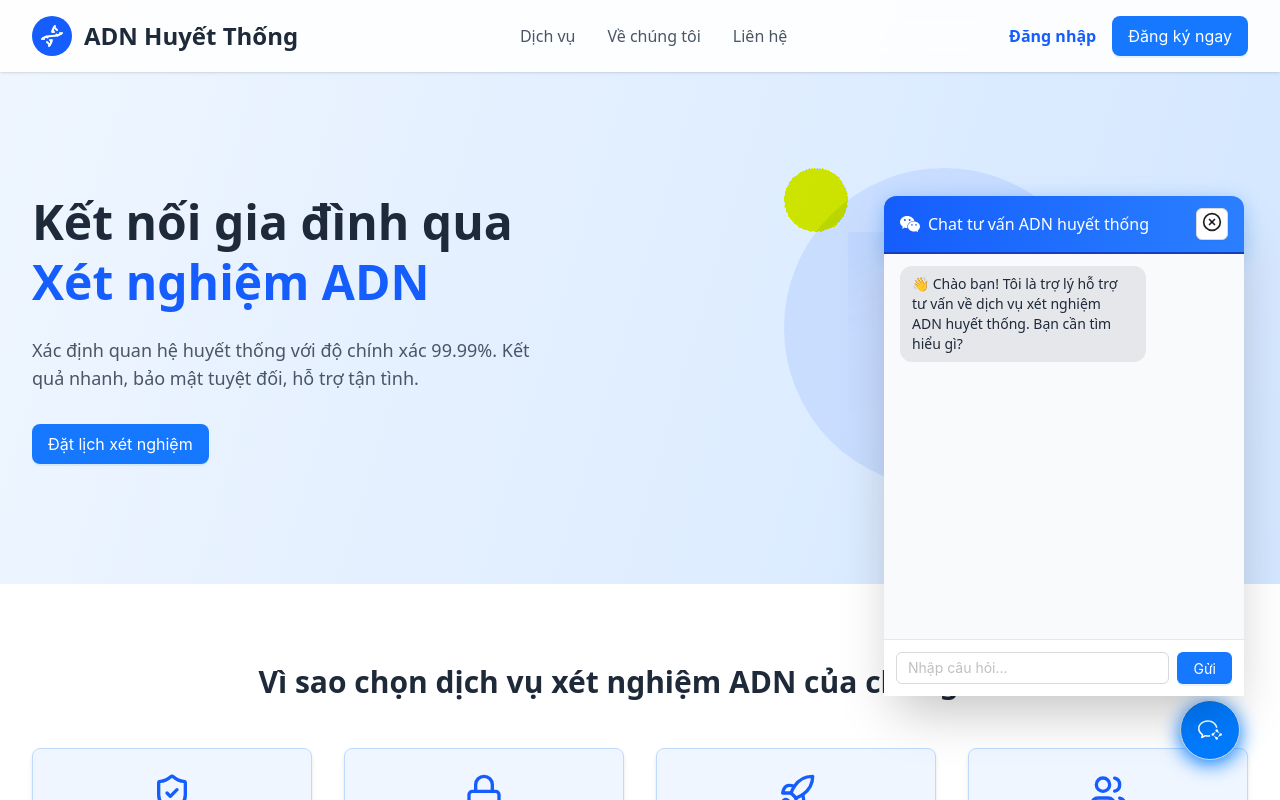
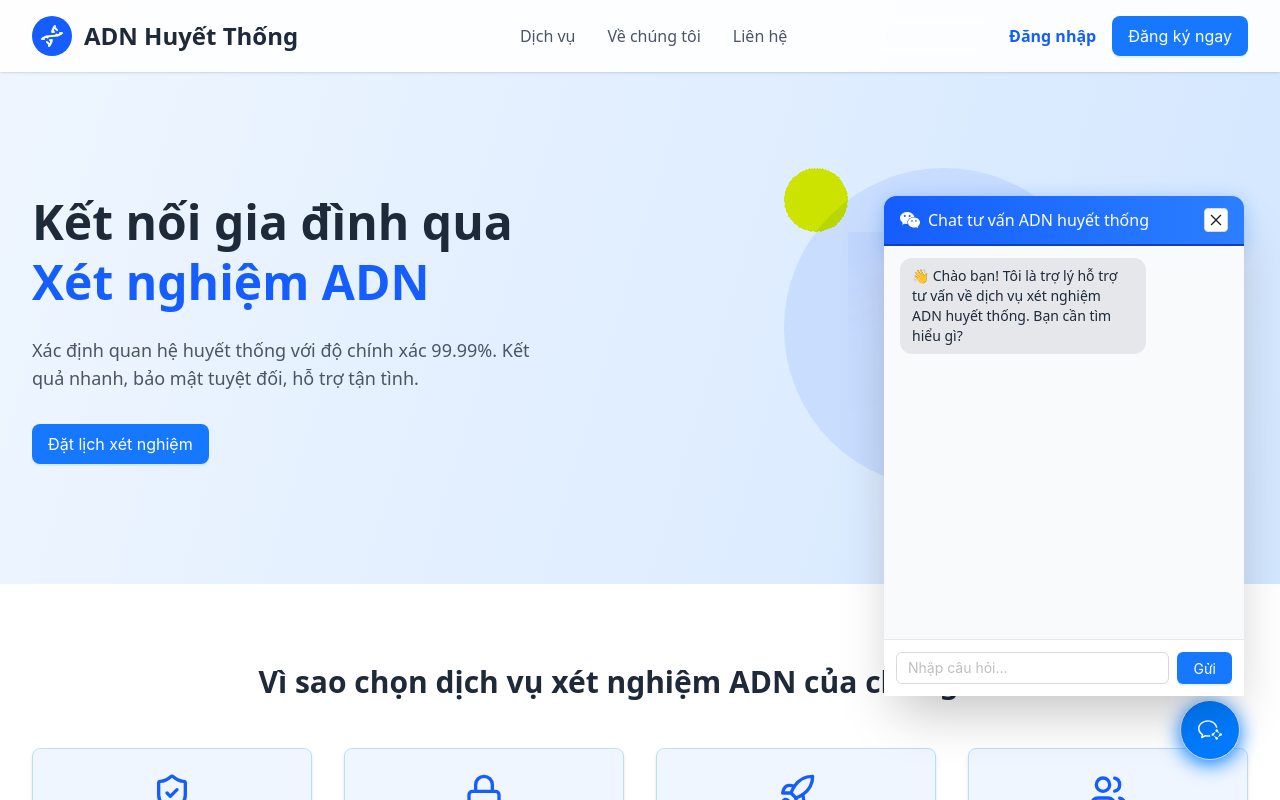
Before and after one commit to KagMinDev/Bloodline-DNA, a React (Vite) app in the folder FE/Web/Bloodline-DNA/: page / in a window 1280 px wide. Both pictures are taken after a click on the button 1210 px from the left and 730 px from the top of the page. Shown: the top 800 px of the page. Built offline with nearby package versions, Linux system fonts and the light colour scheme; the HTML template or start-up script is replaced by a standard one.

Commit message:
Update ChatbotAI.tsx

```diff
--- a/FE/Web/Bloodline-DNA/src/features/chatbotAI/components/ChatbotAI.tsx
+++ b/FE/Web/Bloodline-DNA/src/features/chatbotAI/components/ChatbotAI.tsx
@@ -1,7 +1,6 @@
-import { WechatOutlined, WechatWorkOutlined } from "@ant-design/icons";
+import { CloseOutlined, WechatOutlined, WechatWorkOutlined } from "@ant-design/icons";
 import { Button, Input, Spin } from "antd";
 import axios, { AxiosError } from "axios";
-import { XCircle } from "lucide-react";
 import { useState } from "react";
 
 const ChatbotAI: React.FC = () => {
@@ -71,13 +70,16 @@ const ChatbotAI: React.FC = () => {
         <div className="fixed bottom-26 right-9 w-[360px] h-[500px] bg-white rounded-xl shadow-2xl flex flex-col z-50 border-gray-200">
           {/* Header */}
           <div className="flex items-center justify-between px-4 py-3 text-white bg-gradient-to-r from-blue-600 to-blue-500 rounded-t-xl shadow-[0_4px_20px_rgba(0,123,255,0.3)] border-b-2 border-blue-800">
-          <div className="flex items-center gap-2">
+            <div className="flex items-center gap-2">
               <WechatOutlined style={{ fontSize: 20 }} />
-              <span className="text-base font-medium">Chat tư vấn ADN huyết thống</span>
+              <span className="text-base font-medium">
+                Chat tư vấn ADN huyết thống
+              </span>
             </div>
             <Button
+              size="small"
               onClick={toggleChat}
-              icon={<XCircle size={20} />}
+              icon={<CloseOutlined size={18} />}
               className="hover:bg-blue-700"
             />
           </div>
```
